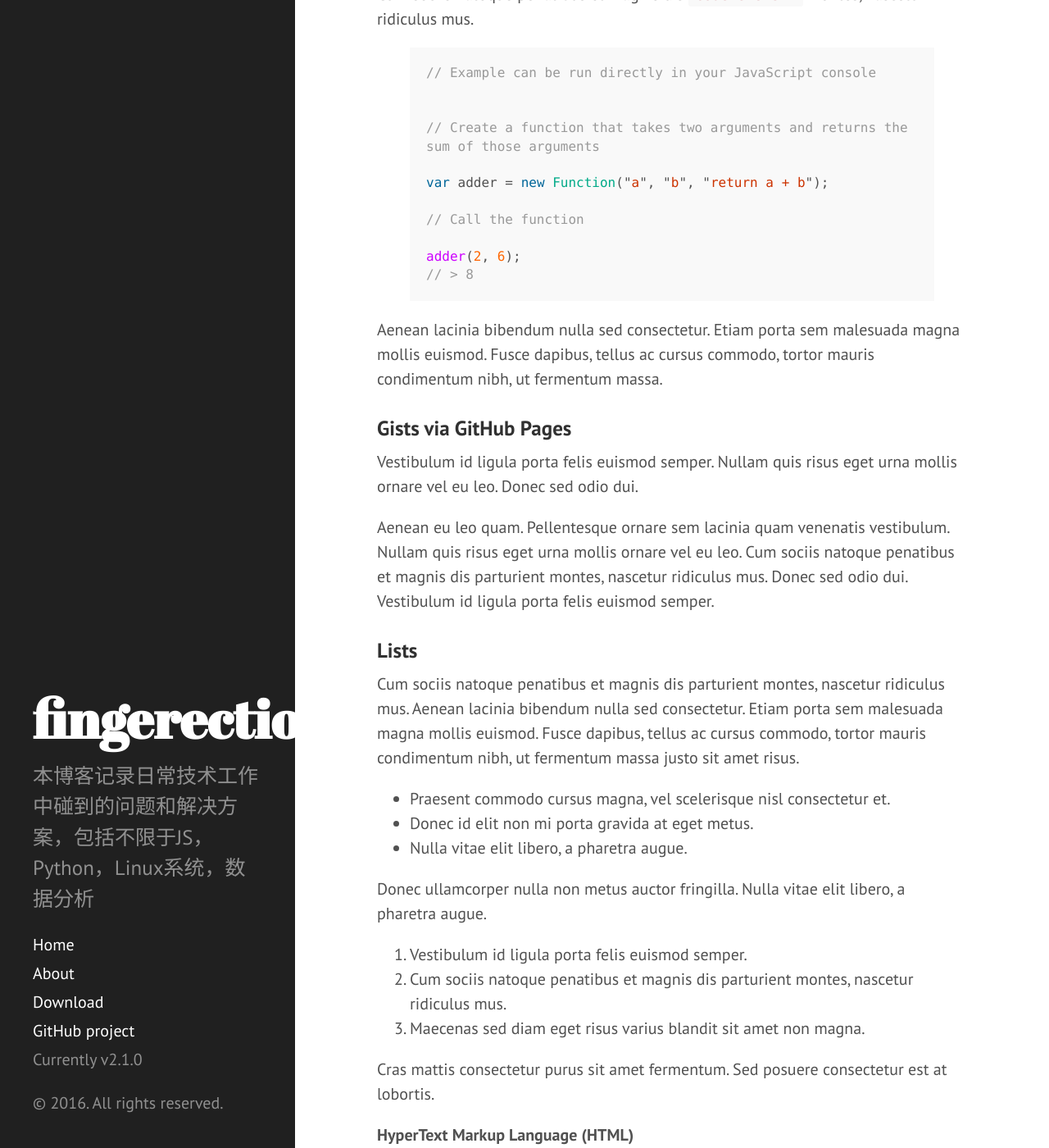
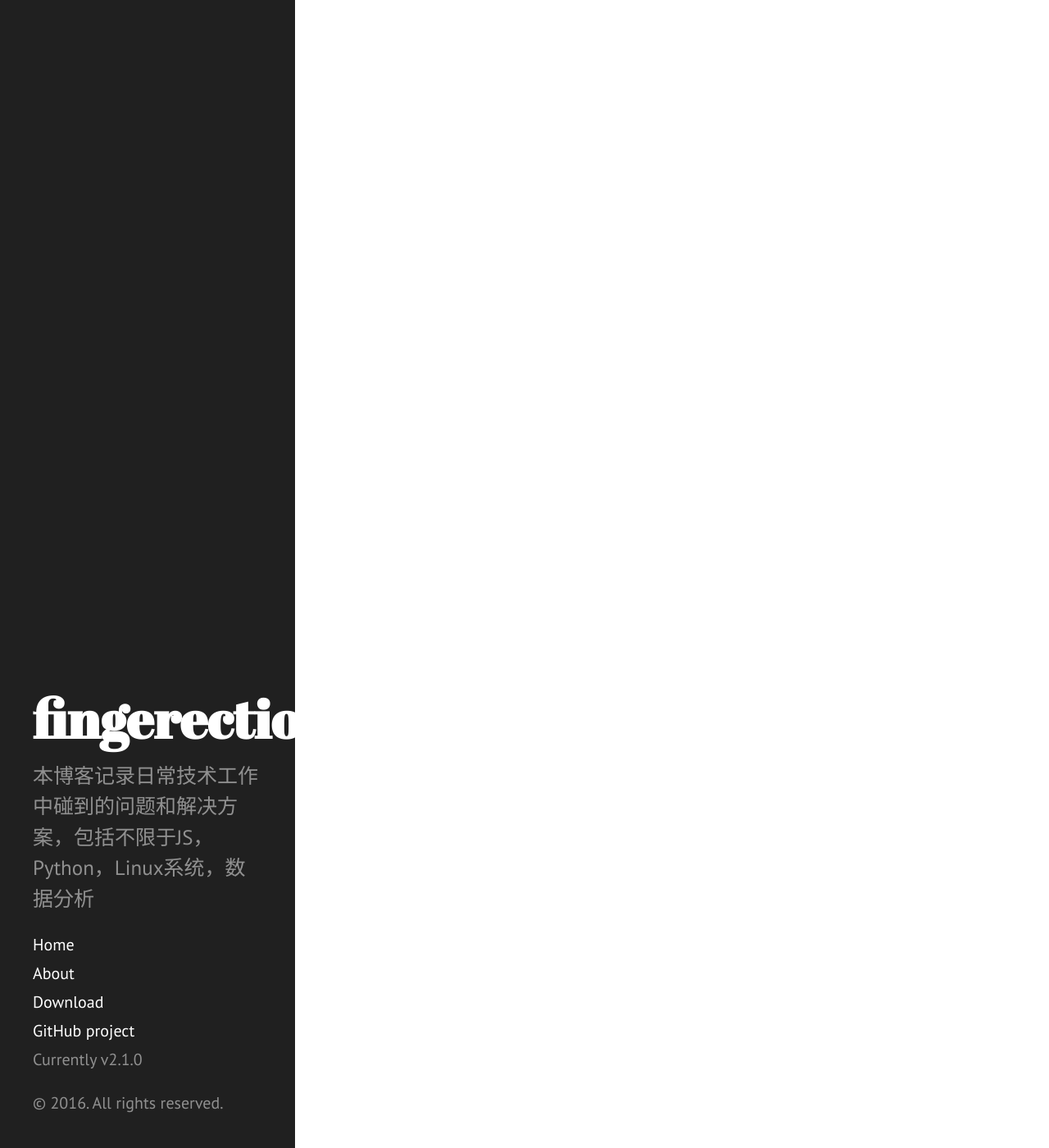
Before and after one commit to fingerection/blog, a Jekyll site: the page built from index.html, in a window 1280 px wide and 1400 px high, scrolled down 7645 px. Shown: the whole window at 82% size. Built offline with Jekyll 4.4.1, drawn with Linux system fonts in a browser that asks for light colours; the list of posts is cut into pages by our own code; some of the changed text lies outside the part shown.

Commit message:
delete old posts, modify excerpt

```diff
--- a/_posts/2012-02-07-example-content.md
+++ /dev/null
@@ -1,136 +0,0 @@
----
-layout: post
-title: Example content
----
-
-
-<div class="message">
-  Howdy! This is an example blog post that shows several types of HTML content supported in this theme.
-</div>
-
-Cum sociis natoque penatibus et magnis <a href="#">dis parturient montes</a>, nascetur ridiculus mus. *Aenean eu leo quam.* Pellentesque ornare sem lacinia quam venenatis vestibulum. Sed posuere consectetur est at lobortis. Cras mattis consectetur purus sit amet fermentum.
-
-> Curabitur blandit tempus porttitor. Nullam quis risus eget urna mollis ornare vel eu leo. Nullam id dolor id nibh ultricies vehicula ut id elit.
-
-Etiam porta **sem malesuada magna** mollis euismod. Cras mattis consectetur purus sit amet fermentum. Aenean lacinia bibendum nulla sed consectetur.
-
-## Inline HTML elements
-
-HTML defines a long list of available inline tags, a complete list of which can be found on the [Mozilla Developer Network](https://developer.mozilla.org/en-US/docs/Web/HTML/Element).
-
-- **To bold text**, use `<strong>`.
-- *To italicize text*, use `<em>`.
-- Abbreviations, like <abbr title="HyperText Markup Langage">HTML</abbr> should use `<abbr>`, with an optional `title` attribute for the full phrase.
-- Citations, like <cite>&mdash; Mark otto</cite>, should use `<cite>`.
-- <del>Deleted</del> text should use `<del>` and <ins>inserted</ins> text should use `<ins>`.
-- Superscript <sup>text</sup> uses `<sup>` and subscript <sub>text</sub> uses `<sub>`.
-
-Most of these elements are styled by browsers with few modifications on our part.
-
-## Heading
-
-Vivamus sagittis lacus vel augue rutrum faucibus dolor auctor. Duis mollis, est non commodo luctus, nisi erat porttitor ligula, eget lacinia odio sem nec elit. Morbi leo risus, porta ac consectetur ac, vestibulum at eros.
-
-### Code
-
-Cum sociis natoque penatibus et magnis dis `code element` montes, nascetur ridiculus mus.
-
-{% highlight js %}
-// Example can be run directly in your JavaScript console
-
-// Create a function that takes two arguments and returns the sum of those arguments
-var adder = new Function("a", "b", "return a + b");
-
-// Call the function
-adder(2, 6);
-// > 8
-{% endhighlight %}
-
-Aenean lacinia bibendum nulla sed consectetur. Etiam porta sem malesuada magna mollis euismod. Fusce dapibus, tellus ac cursus commodo, tortor mauris condimentum nibh, ut fermentum massa.
-
-### Gists via GitHub Pages
-
-Vestibulum id ligula porta felis euismod semper. Nullam quis risus eget urna mollis ornare vel eu leo. Donec sed odio dui.
-
-Aenean eu leo quam. Pellentesque ornare sem lacinia quam venenatis vestibulum. Nullam quis risus eget urna mollis ornare vel eu leo. Cum sociis natoque penatibus et magnis dis parturient montes, nascetur ridiculus mus. Donec sed odio dui. Vestibulum id ligula porta felis euismod semper.
-
-### Lists
-
-Cum sociis natoque penatibus et magnis dis parturient montes, nascetur ridiculus mus. Aenean lacinia bibendum nulla sed consectetur. Etiam porta sem malesuada magna mollis euismod. Fusce dapibus, tellus ac cursus commodo, tortor mauris condimentum nibh, ut fermentum massa justo sit amet risus.
-
-* Praesent commodo cursus magna, vel scelerisque nisl consectetur et.
-* Donec id elit non mi porta gravida at eget metus.
-* Nulla vitae elit libero, a pharetra augue.
-
-Donec ullamcorper nulla non metus auctor fringilla. Nulla vitae elit libero, a pharetra augue.
-
-1. Vestibulum id ligula porta felis euismod semper.
-2. Cum sociis natoque penatibus et magnis dis parturient montes, nascetur ridiculus mus.
-3. Maecenas sed diam eget risus varius blandit sit amet non magna.
-
-Cras mattis consectetur purus sit amet fermentum. Sed posuere consectetur est at lobortis.
-
-<dl>
-  <dt>HyperText Markup Language (HTML)</dt>
-  <dd>The language used to describe and define the content of a Web page</dd>
-
-  <dt>Cascading Style Sheets (CSS)</dt>
-  <dd>Used to describe the appearance of Web content</dd>
-
-  <dt>JavaScript (JS)</dt>
-  <dd>The programming language used to build advanced Web sites and applications</dd>
-</dl>
-
-Integer posuere erat a ante venenatis dapibus posuere velit aliquet. Morbi leo risus, porta ac consectetur ac, vestibulum at eros. Nullam quis risus eget urna mollis ornare vel eu leo.
-
-### Images
-
-Quisque consequat sapien eget quam rhoncus, sit amet laoreet diam tempus. Aliquam aliquam metus erat, a pulvinar turpis suscipit at.
-
-![placeholder](http://placehold.it/800x400 "Large example image")
-![placeholder](http://placehold.it/400x200 "Medium example image")
-![placeholder](http://placehold.it/200x200 "Small example image")
-
-### Tables
-
-Aenean lacinia bibendum nulla sed consectetur. Lorem ipsum dolor sit amet, consectetur adipiscing elit.
-
-<table>
-  <thead>
-    <tr>
-      <th>Name</th>
-      <th>Upvotes</th>
-      <th>Downvotes</th>
-    </tr>
-  </thead>
-  <tfoot>
-    <tr>
-      <td>Totals</td>
-      <td>21</td>
-      <td>23</td>
-    </tr>
-  </tfoot>
-  <tbody>
-    <tr>
-      <td>Alice</td>
-      <td>10</td>
-      <td>11</td>
-    </tr>
-    <tr>
-      <td>Bob</td>
-      <td>4</td>
-      <td>3</td>
-    </tr>
-    <tr>
-      <td>Charlie</td>
-      <td>7</td>
-      <td>9</td>
-    </tr>
-  </tbody>
-</table>
-
-Nullam id dolor id nibh ultricies vehicula ut id elit. Sed posuere consectetur est at lobortis. Nullam quis risus eget urna mollis ornare vel eu leo.
-
------
-
-Want to see something else added? <a href="https://github.com/poole/poole/issues/new">Open an issue.</a>
--- a/_posts/2013-12-28-introducing-hyde.md
+++ /dev/null
@@ -1,37 +0,0 @@
----
-layout: post
-title: Introducing Hyde
----
-
-Hyde is a brazen two-column [Jekyll](http://jekyllrb.com) theme that pairs a prominent sidebar with uncomplicated content. It's based on [Poole](http://getpoole.com), the Jekyll butler.
-
-### Built on Poole
-
-Poole is the Jekyll Butler, serving as an upstanding and effective foundation for Jekyll themes by [@mdo](https://twitter.com/mdo). Poole, and every theme built on it (like Hyde here) includes the following:
-
-* Complete Jekyll setup included (layouts, config, [404](/404), [RSS feed](/atom.xml), posts, and [example page](/about))
-* Mobile friendly design and development
-* Easily scalable text and component sizing with `rem` units in the CSS
-* Support for a wide gamut of HTML elements
-* Related posts (time-based, because Jekyll) below each post
-* Syntax highlighting, courtesy Pygments (the Python-based code snippet highlighter)
-
-### Hyde features
-
-In addition to the features of Poole, Hyde adds the following:
-
-* Sidebar includes support for textual modules and a dynamically generated navigation with active link support
-* Two orientations for content and sidebar, default (left sidebar) and [reverse](https://github.com/poole/lanyon#reverse-layout) (right sidebar), available via `<body>` classes
-* [Eight optional color schemes](https://github.com/poole/hyde#themes), available via `<body>` classes
-
-[Head to the readme](https://github.com/poole/hyde#readme) to learn more.
-
-### Browser support
-
-Hyde is by preference a forward-thinking project. In addition to the latest versions of Chrome, Safari (mobile and desktop), and Firefox, it is only compatible with Internet Explorer 9 and above.
-
-### Download
-
-Hyde is developed on and hosted with GitHub. Head to the <a href="https://github.com/poole/hyde">GitHub repository</a> for downloads, bug reports, and features requests.
-
-Thanks!
--- a/index.html
+++ b/index.html
@@ -14,11 +14,7 @@
 
     <span class="post-date">{{ post.date | date_to_string }}</span>
 
-    {% if post.excerpt %}
-      {{ post.excerpt }}
-    {% else %}
-      {{ post.content | truncatewords:50 | strip_html }}
-    {% endif %}
+      {{ post.content | truncatewords:20 | strip_html }}
 
   </div>
   {% endfor %}
```
Also changed, not shown: _posts/2012-02-06-whats-jekyll.md (deleted, +0 -12 lines).
